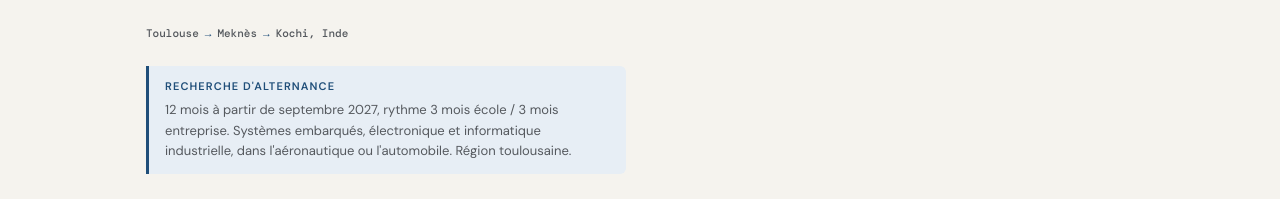
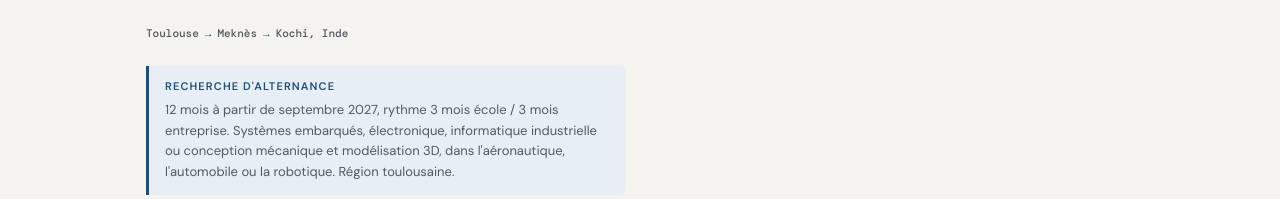
Before and after one commit to Anas31317/portfolio_anas-hadouche, a plain HTML site: page docs/index.html in a window 1280 px wide. Shown: the part 598-797 px from the top of the page. Drawn offline with nearby package versions, Linux system fonts and the light colour scheme; a web font is replaced by a local one.

Commit message:
Encart alternance : conception mécanique / 3D et robotique

```diff
--- a/docs/index.html
+++ b/docs/index.html
@@ -54,7 +54,7 @@
     </div>
     <div class="hero-search">
       <div class="hero-search-label" data-fr="Recherche d'alternance" data-en="Looking for a work-study position">Recherche d'alternance</div>
-      <p data-fr="12 mois à partir de septembre 2027, rythme 3 mois école / 3 mois entreprise. Systèmes embarqués, électronique et informatique industrielle, dans l'aéronautique ou l'automobile. Région toulousaine." data-en="12 months from September 2027, alternating 3 months at school / 3 months in the company. Embedded systems, electronics and industrial IT, in aerospace or automotive. Toulouse area.">12 mois à partir de septembre 2027, rythme 3 mois école / 3 mois entreprise. Systèmes embarqués, électronique et informatique industrielle, dans l'aéronautique ou l'automobile. Région toulousaine.</p>
+      <p data-fr="12 mois à partir de septembre 2027, rythme 3 mois école / 3 mois entreprise. Systèmes embarqués, électronique, informatique industrielle ou conception mécanique et modélisation 3D, dans l'aéronautique, l'automobile ou la robotique. Région toulousaine." data-en="12 months from September 2027, alternating 3 months at school / 3 months in the company. Embedded systems, electronics, industrial IT or mechanical design and 3D modelling, in aerospace, automotive or robotics. Toulouse area.">12 mois à partir de septembre 2027, rythme 3 mois école / 3 mois entreprise. Systèmes embarqués, électronique, informatique industrielle ou conception mécanique et modélisation 3D, dans l'aéronautique, l'automobile ou la robotique. Région toulousaine.</p>
     </div>
     <div class="hero-btns">
       <a href="projects.html" class="btn-primary" data-fr="Voir mes projets" data-en="See my projects">Voir mes projets</a>
```
